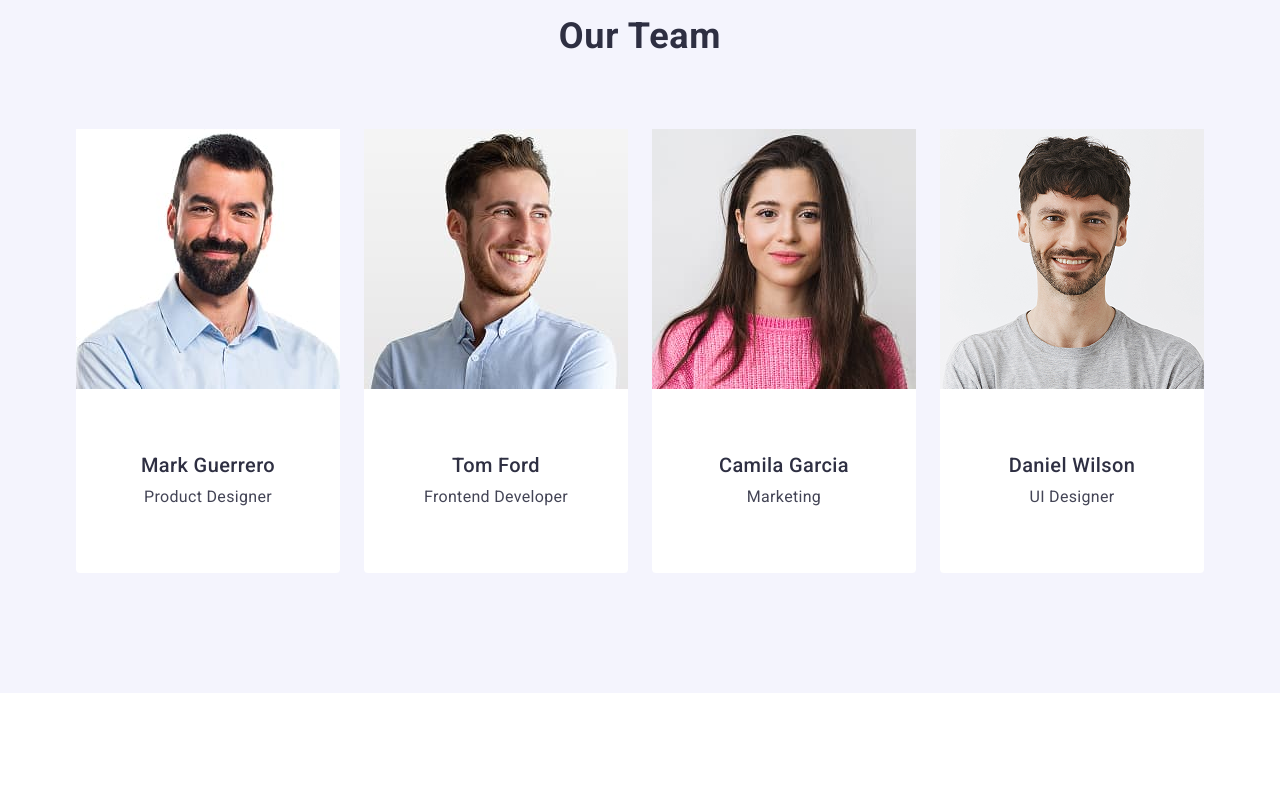
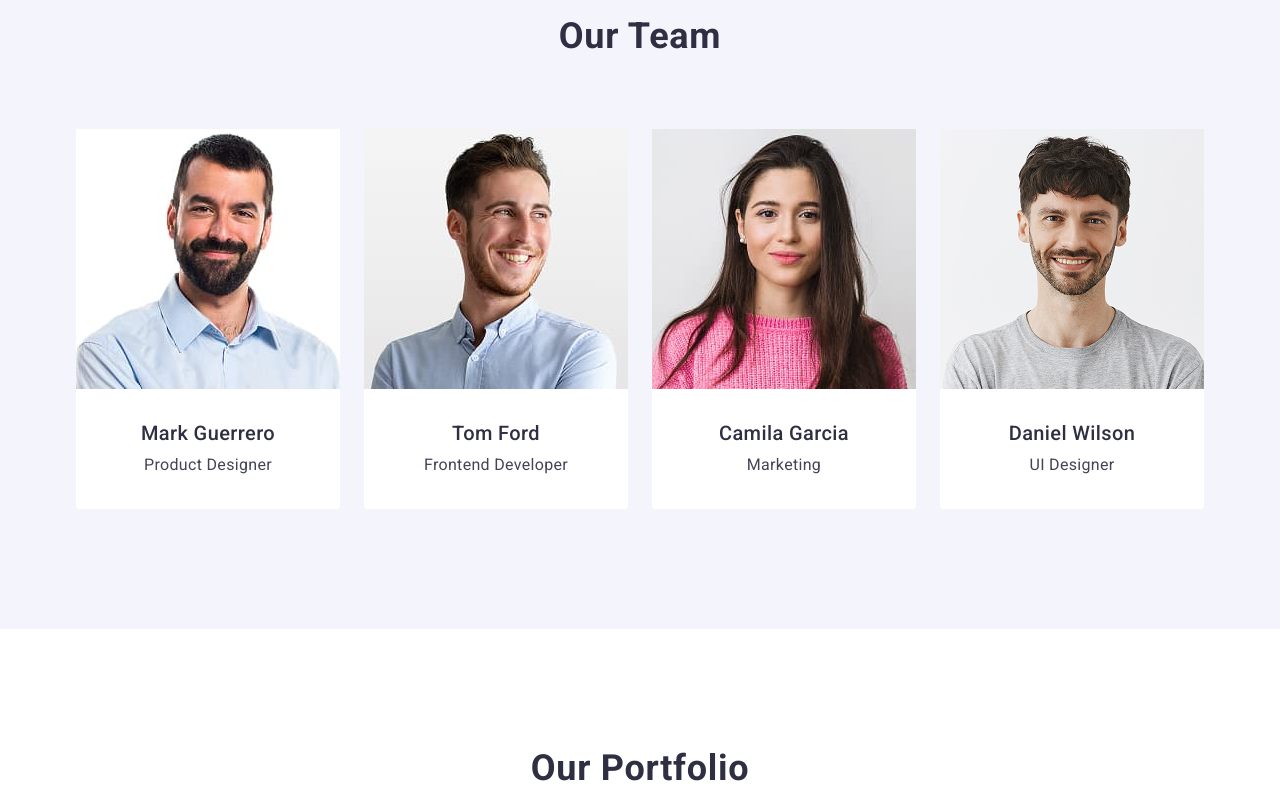
Before and after one commit to OleksandraZakovorotna/goit-markup-hw-03, a plain HTML site: page index.html in a window 1280 px wide. Shown: the part 1120-1929 px from the top of the page. Drawn offline with nearby package versions, Linux system fonts and the light colour scheme.

Commit message:
correct block model hero and team section

```diff
--- a/css/style.css
+++ b/css/style.css
@@ -118,7 +118,7 @@ img {
     line-height: 1.07;
     letter-spacing: 0.02em;
     text-align: center;
-    padding-bottom: 48px;
+    margin-bottom: 48px;
     margin-right: auto;
     margin-left: auto;
     max-width: 496px
@@ -200,7 +200,7 @@ img {
 
 .page-team {
     background-color: #f4f4fd;
-    padding: 120px 0 120px
+    padding: 120px 0 120px;
 }
 
 .team-header {
@@ -217,7 +217,7 @@ img {
 .team-container {
     background-color: #FFFFFF;
     border-radius: 0 0 4px 4px;
-    padding: 32px 0;
+    padding: 32px 16px;
 }
 
 .team-list {
@@ -234,7 +234,6 @@ img {
     text-align: center;
     color: #2e2f42;
     margin-bottom: 8px;
-    margin-top: 32px;
 }
 
 .team-text {
@@ -248,7 +247,6 @@ img {
 .team-item {
     background-color: #FFFFFF;
     border-radius: 0 0 4px 4px;
-    padding: 0px 0px 32px;
 }
 
 .page-portfolio {
```
